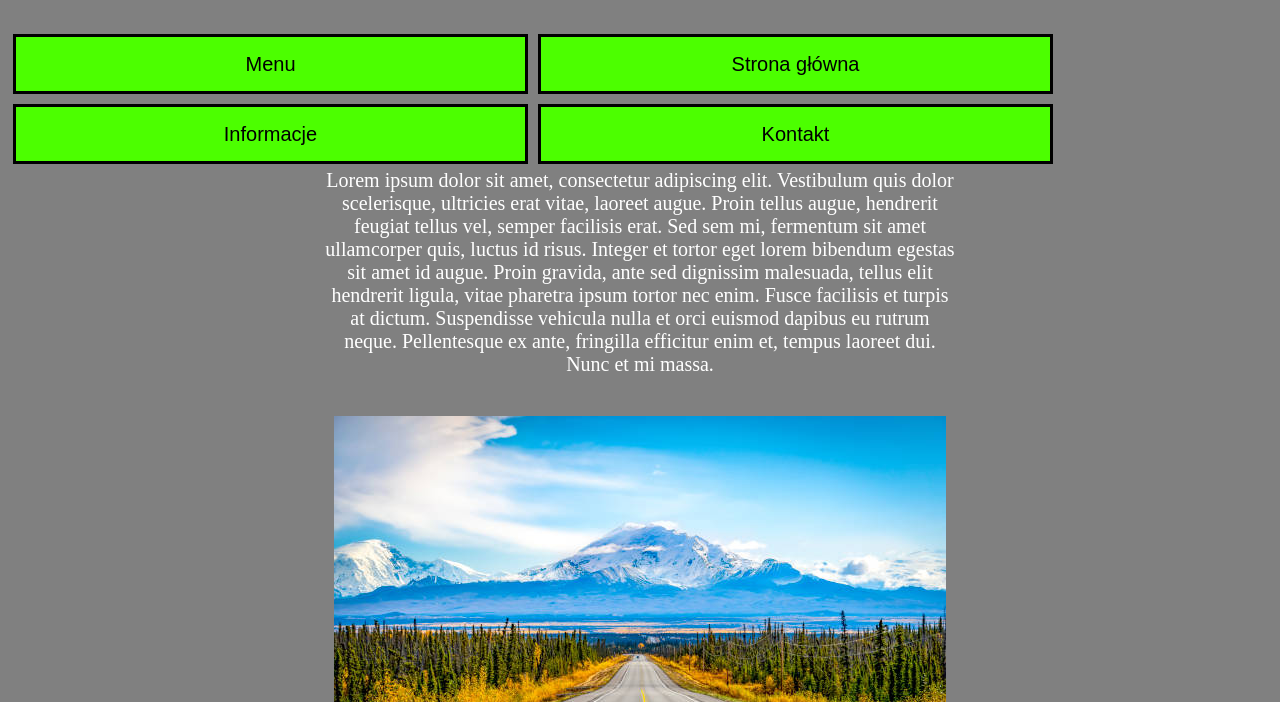
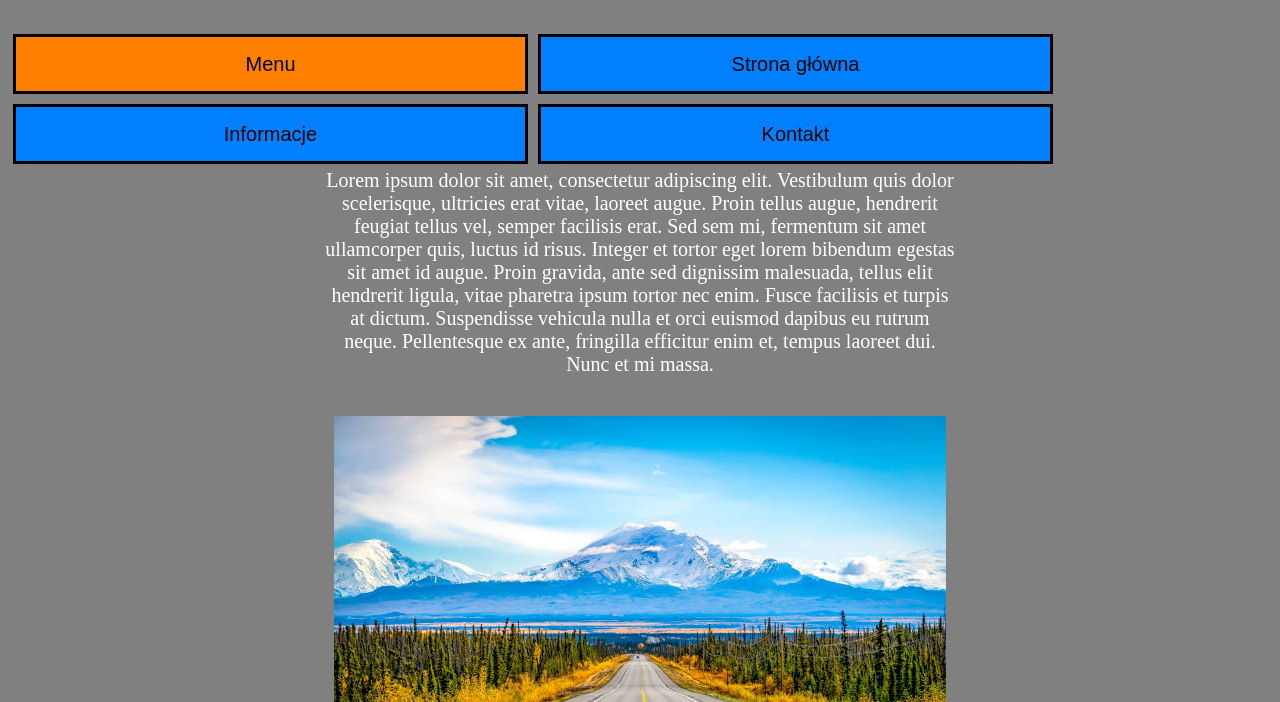
Before and after one commit to brtkwt/Projekt_2, a plain HTML site: page index.html in a window 1280 px wide. In both pictures the pointer is over the input "Menu". Shown: the part 98-800 px from the top of the page. Drawn offline with Linux system fonts and the light colour scheme.

Commit message:
Add files via upload

```diff
--- a/projekt_2.css
+++ b/projekt_2.css
@@ -5,14 +5,19 @@ body {
 
 input {
             font-size: 20px;
-            background-color: #4cff00;
+            background-color: #0080FF;
             float: left;
             width: 515px;
             height: 60px;
             border: 3px solid black;
             text-align: center;
             margin: 5px;
-        }
+		}
+			input:hover {
+                background-color: #FF8000;
+                color: black;
+            }
+
 
 h1
 {
```
